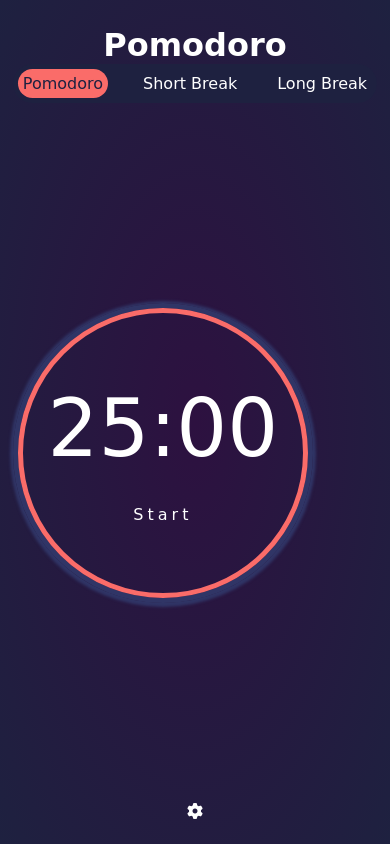
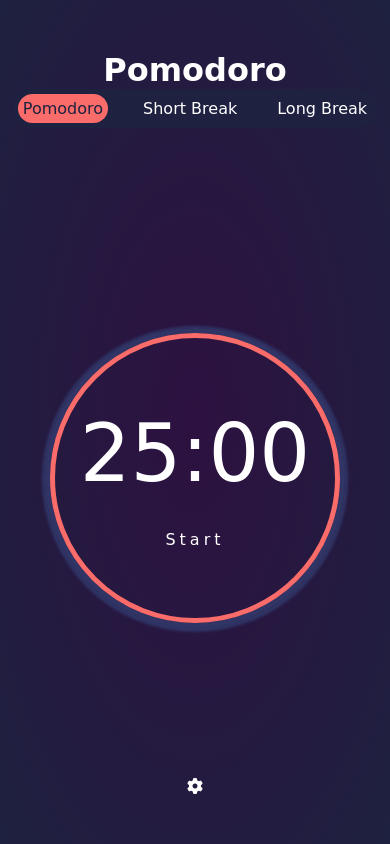
Before and after one commit to anasramadan098/pomodoro, a plain HTML site: page index.html in a window 390 px wide. Drawn offline with Linux system fonts and the light colour scheme.

Commit message:
Update style.css

```diff
--- a/css/style.css
+++ b/css/style.css
@@ -176,3 +176,15 @@ input {
     position: relative;
     z-index: 1000;
 }
+
+
+
+  @media (max-width:767px) {
+
+        .timer {
+            margin: 200px 0 150px;
+        }
+        .holder {
+            align-items: center;
+        }
+    }
```
